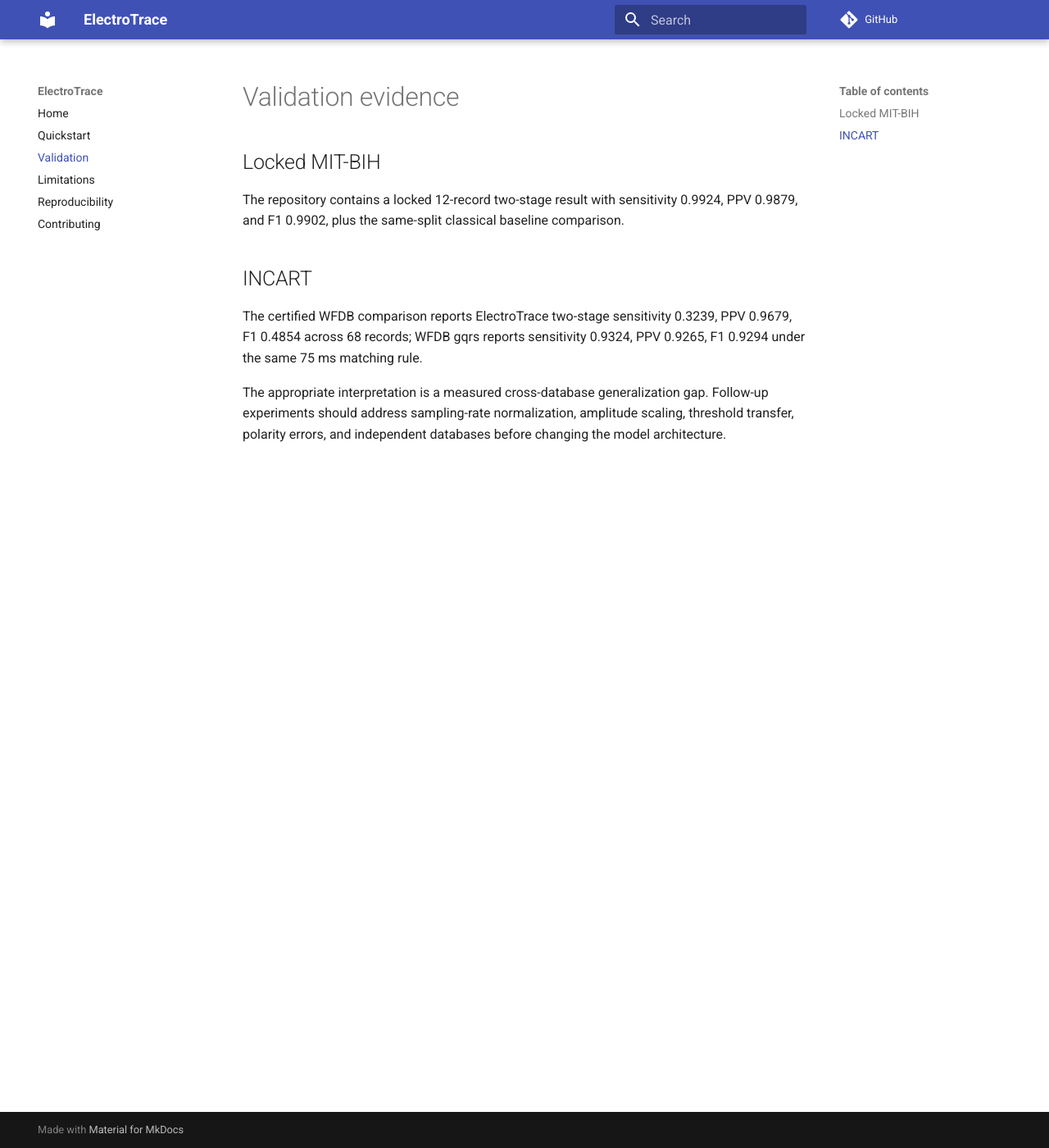
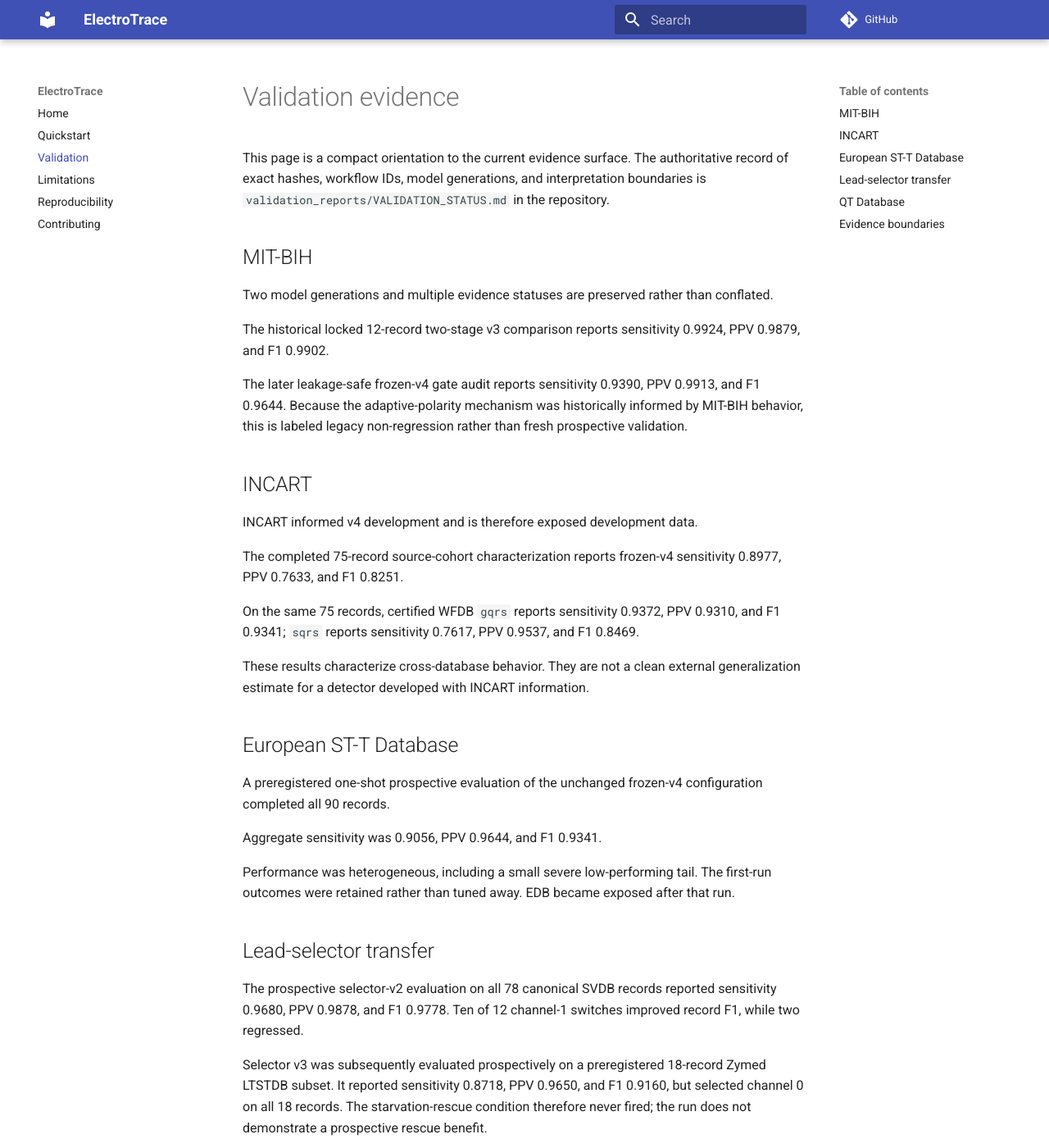
Before and after one commit to Virelion-Biotech/Virelion-ElectroTrace, an MkDocs documentation site: the page built from docs/validation/README.md, in a window 1280 px wide and 1400 px high. Shown: the whole window at 82% size. Built offline with MkDocs 1.6.1 and Material for MkDocs 9.7.7, drawn with Linux system fonts in a browser that asks for light colours; comment, search, counter and statistics services are not loaded; some of the changed text lies outside the part shown.

Commit message:
Refresh validation evidence overview

```diff
--- a/docs/validation/README.md
+++ b/docs/validation/README.md
@@ -1,11 +1,55 @@
 # Validation evidence
 
-## Locked MIT-BIH
+This page is a compact orientation to the current evidence surface. The authoritative record of exact hashes, workflow IDs, model generations, and interpretation boundaries is `validation_reports/VALIDATION_STATUS.md` in the repository.
 
-The repository contains a locked 12-record two-stage result with sensitivity 0.9924, PPV 0.9879, and F1 0.9902, plus the same-split classical baseline comparison.
+## MIT-BIH
+
+Two model generations and multiple evidence statuses are preserved rather than conflated.
+
+The historical locked 12-record two-stage v3 comparison reports sensitivity 0.9924, PPV 0.9879, and F1 0.9902.
+
+The later leakage-safe frozen-v4 gate audit reports sensitivity 0.9390, PPV 0.9913, and F1 0.9644. Because the adaptive-polarity mechanism was historically informed by MIT-BIH behavior, this is labeled legacy non-regression rather than fresh prospective validation.
 
 ## INCART
 
-The certified WFDB comparison reports ElectroTrace two-stage sensitivity 0.3239, PPV 0.9679, F1 0.4854 across 68 records; WFDB gqrs reports sensitivity 0.9324, PPV 0.9265, F1 0.9294 under the same 75 ms matching rule.
+INCART informed v4 development and is therefore exposed development data.
 
-The appropriate interpretation is a measured cross-database generalization gap. Follow-up experiments should address sampling-rate normalization, amplitude scaling, threshold transfer, polarity errors, and independent databases before changing the model architecture.
+The completed 75-record source-cohort characterization reports frozen-v4 sensitivity 0.8977, PPV 0.7633, and F1 0.8251.
+
+On the same 75 records, certified WFDB `gqrs` reports sensitivity 0.9372, PPV 0.9310, and F1 0.9341; `sqrs` reports sensitivity 0.7617, PPV 0.9537, and F1 0.8469.
+
+These results characterize cross-database behavior. They are not a clean external generalization estimate for a detector developed with INCART information.
+
+## European ST-T Database
+
+A preregistered one-shot prospective evaluation of the unchanged frozen-v4 configuration completed all 90 records.
+
+Aggregate sensitivity was 0.9056, PPV 0.9644, and F1 0.9341.
+
+Performance was heterogeneous, including a small severe low-performing tail. The first-run outcomes were retained rather than tuned away. EDB became exposed after that run.
+
+## Lead-selector transfer
+
+The prospective selector-v2 evaluation on all 78 canonical SVDB records reported sensitivity 0.9680, PPV 0.9878, and F1 0.9778. Ten of 12 channel-1 switches improved record F1, while two regressed.
+
+Selector v3 was subsequently evaluated prospectively on a preregistered 18-record Zymed LTSTDB subset. It reported sensitivity 0.8718, PPV 0.9650, and F1 0.9160, but selected channel 0 on all 18 records. The starvation-rescue condition therefore never fired; the run does not demonstrate a prospective rescue benefit.
+
+## QT Database
+
+The frozen QRS-boundary locator completed the 105-record QTDB tolerance-curve study.
+
+Reference-centered joint onset/offset success was approximately 0.589 at 20 ms, 0.845 at 40 ms, 0.925 at 60 ms, 0.954 at 80 ms, and 0.994 at 100 ms.
+
+This is QRS-boundary characterization, not a conventional full-beat detector benchmark or clinical validation.
+
+## Evidence boundaries
+
+Current results do **not** establish:
+
+- clinical-device performance;
+- regulatory performance;
+- real-time or streaming validity;
+- population-wide generalization;
+- universal superiority over established detectors.
+
+Any detector, threshold, polarity-rule, or selector change motivated by an exposed dataset creates a new research generation and requires appropriately untouched evidence before a new prospective claim.
```
